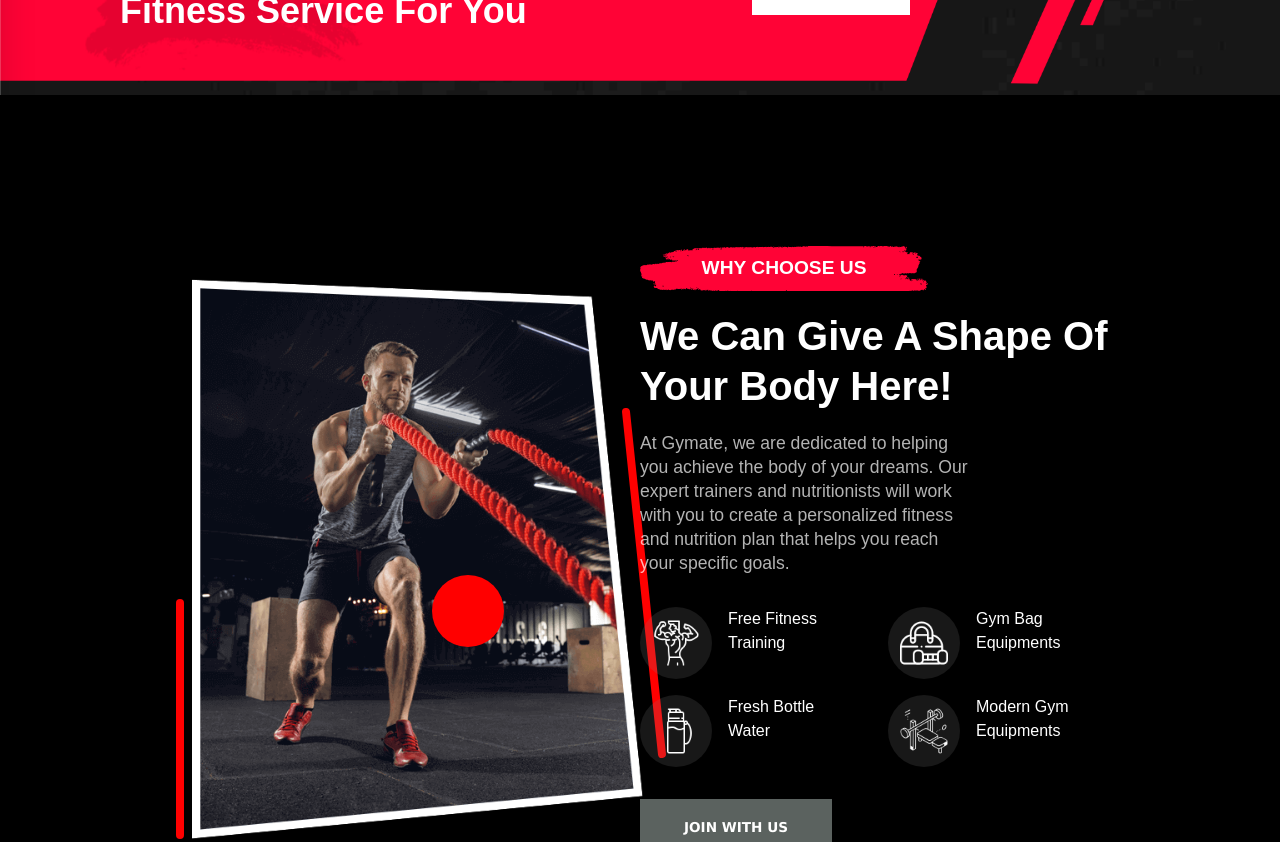
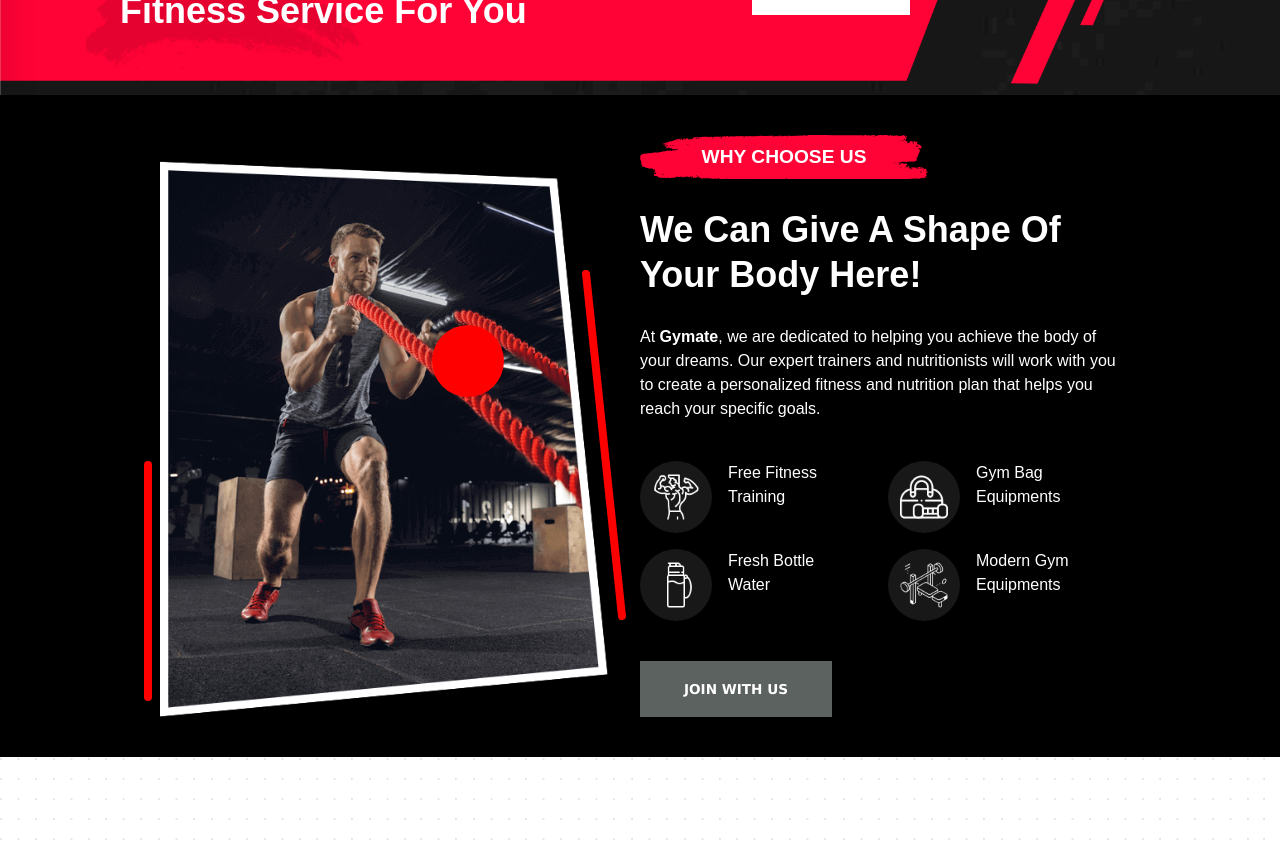
Before and after one commit to PawelWydra/Gymate-main, a React (Create React App) app: page / in a window 1280 px wide. Shown: the part 3040-3882 px from the top of the page. Built offline with nearby package versions, Linux system fonts and the light colour scheme; some icons are missing.

Commit message:
feat: add rwd to choose-us

```diff
--- a/src/components/choose-us/chooseUs.css
+++ b/src/components/choose-us/chooseUs.css
@@ -1,17 +1,13 @@
-.chooseUs-container {
-}
+
 .chooseUs-wrapper {
-  position: relative;
-  display: flex;
-  justify-content: flex-end;
-  align-items: center;
 }
 
 .chooseUs-image {
   position: absolute;
-  left: 2rem;
-  bottom: 8rem;
+  left: 0;
+  bottom: 1rem;
   max-height: 35rem;
+  max-width: 30rem;
 }
 
 .red-span {
@@ -23,15 +19,15 @@
 .short-span {
   width: 0.5rem;
   height: 15rem;
-  bottom: 8rem;
-  left: 1rem;
+  bottom: 1rem;
+  left: -1rem;
 }
 
 .long-span {
   width: 0.5rem;
   height: 22rem;
-  bottom: 13rem;
-  left: 30rem;
+  bottom: 6rem;
+  left: 27.5rem;
   transform: rotate(354deg);
 }
 
@@ -48,15 +44,6 @@
   cursor: pointer;
 }
 
-.chooseUs-info-container {
-  position: relative;
-  height: 52rem;
-  max-width: 50%;
-  display: flex;
-  flex-direction: column;
-  justify-content: center;
-  gap: 1rem;
-}
 
 .chooseUs-redBg {
   position: absolute;
--- a/src/components/choose-us/chooseUs.jsx
+++ b/src/components/choose-us/chooseUs.jsx
@@ -9,12 +9,12 @@ import SectionContainer from "../sectionContainer/sectionContainer.jsx";
 function ChooseUs() {
   return (
     <SectionContainer>
-      <div className="chooseUs-wrapper">
-        <img src={mainImg} alt="" className="chooseUs-image" />
-        <span className="red-span short-span"></span>
-        <span className="red-span long-span"></span>
-        <FaCirclePlay className="image-play-btn" />
-        <div className="chooseUs-info-container">
+      <div className="relative lg:flex xl:justify-end">
+        <img src={mainImg} alt="" className="absolute left-0 bottom-0 hidden xl:block w-[28rem]"/>
+        <span className="red-span short-span hidden xl:block"></span>
+        <span className="red-span long-span hidden xl:block"></span>
+        <FaCirclePlay className="image-play-btn hidden xl:block" />
+        <div className="xl:w-1/2 flex flex-col items-center xl:items-start gap-6">
           <RedBgHeading text={"WHY CHOOSE US"} />
           <h1 className="text-4xl font-semibold py-1 leading-tight">
             We Can Give A Shape Of <br /> Your Body Here!
```
